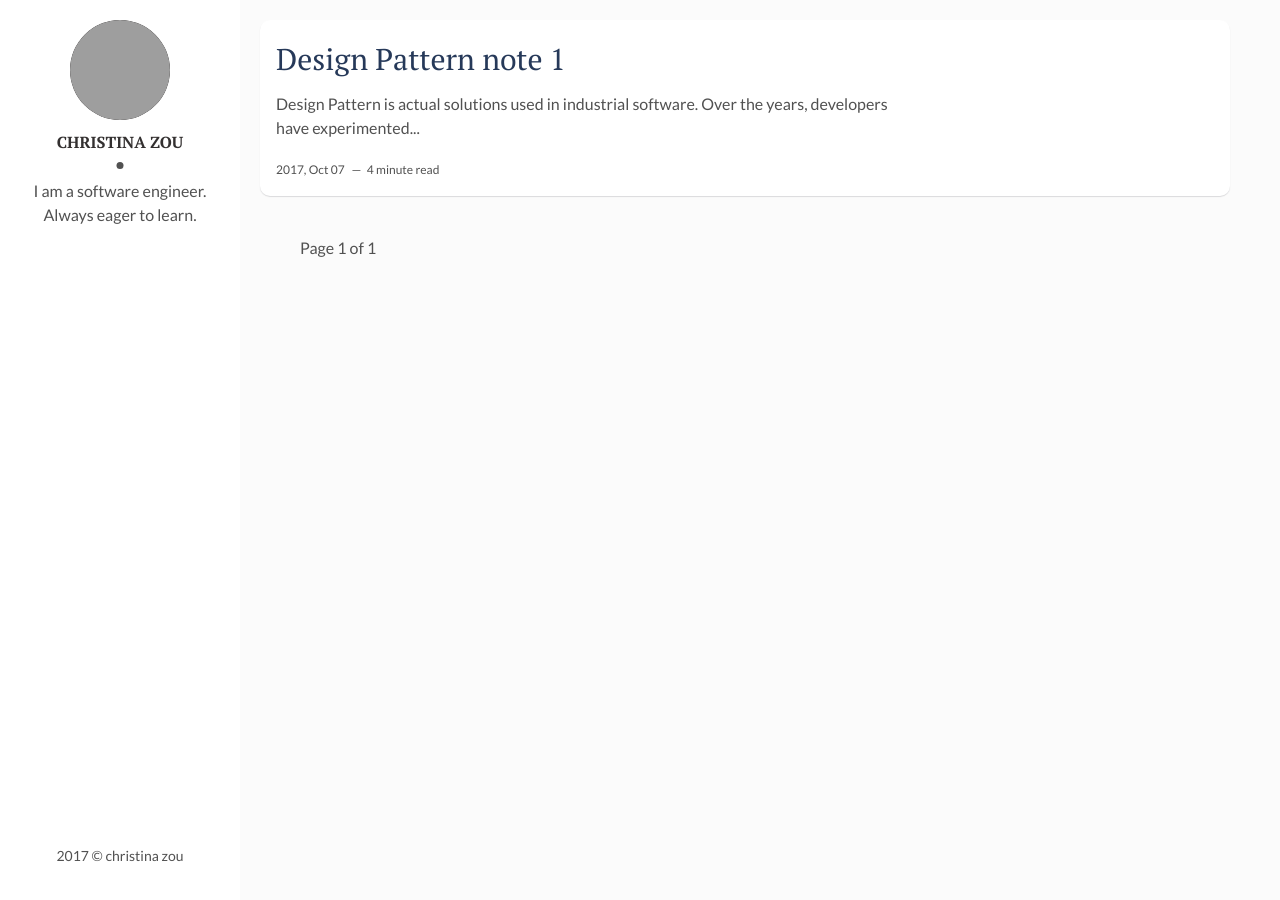
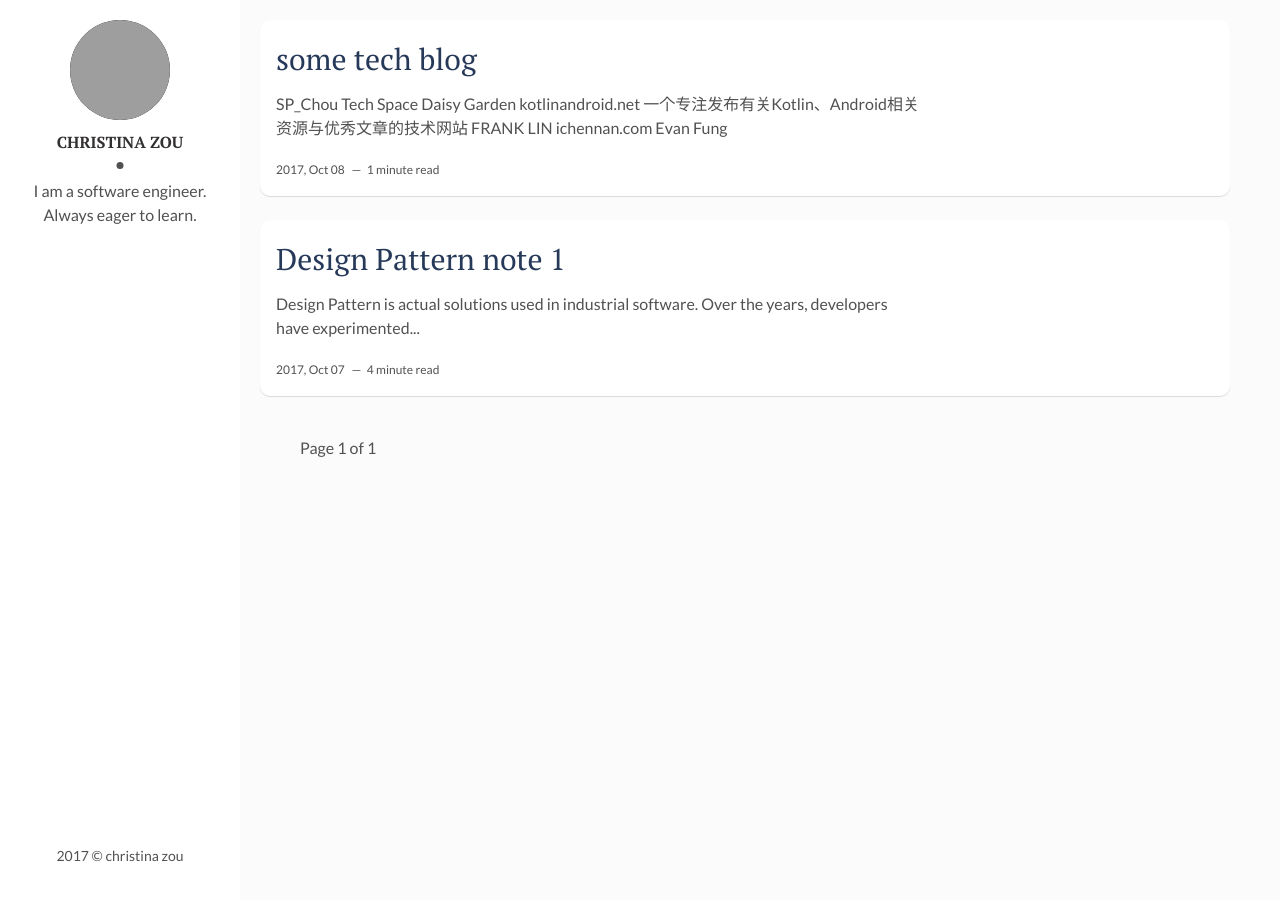
Before and after one commit to christinazou/christinazou.github.io, a Jekyll site: the page built from index.html, in a window 1280 px wide. Built offline with Jekyll 4.4.1, drawn with Linux system fonts in a browser that asks for light colours; the list of posts is cut into pages by our own code; grey boxes are pictures that could not be loaded.

Commit message:
no message

```diff
--- /dev/null
+++ b/_posts/2017-10-07-some-blog.markdown
@@ -0,0 +1,19 @@
+---
+layout: post
+title: some tech blog
+date: 2017-10-07 23:45:11 -0700
+description:
+tags: []
+---
+
+[SP_Chou Tech Space](http://www.pchou.info/)
+
+[Daisy Garden](https://daisyhawen.github.io)
+
+[kotlinandroid.net](https://itgoyo.github.io) 一个专注发布有关Kotlin、Android相关资源与优秀文章的技术网站
+
+[FRANK LIN](https://flinhong.github.io)
+
+[ichennan.com](http://ichennan.com/pages/about.html)
+
+[Evan Fung](http://evanfungv.com)
--- a/_posts/2017-10-08-Design-pattern-note-1.markdown
+++ b/_posts/2017-10-08-Design-pattern-note-1.markdown
@@ -106,7 +106,6 @@ the Brige Pattern sound similar to Adapter Pattern and Facade Pattern. what the
 
 ## Reference
 
-Since the famous book "Design Pattern" written by the gang of four uses c++ as implementing language, I choose other material to look at instead. I read the tutorials form [tutorialspoint.com](https://www.tutorialspoint.com/design_pattern/) and [journaldev.com](https://www.journaldev.com/1827/java-design-patterns-example-tutorial), then I watched the vedios from [Design Patterns
-by University of Alberta](https://www.coursera.org/learn/design-patterns/home/welcome).
+Since the famous book "Design Pattern" written by the gang of four uses c++ as implementing language, I choose other material to look at instead. I read the tutorials form [tutorialspoint.com](https://www.tutorialspoint.com/design_pattern/) and [journaldev.com](https://www.journaldev.com/1827/java-design-patterns-example-tutorial), then I watched the vedios from [Design Patterns by University of Alberta](https://www.coursera.org/learn/design-patterns/home/welcome).
 
 This is a very clean explaination of [Adapter Pattern](https://stackoverflow.com/questions/1299167/understanding-adapter-pattern).
```
